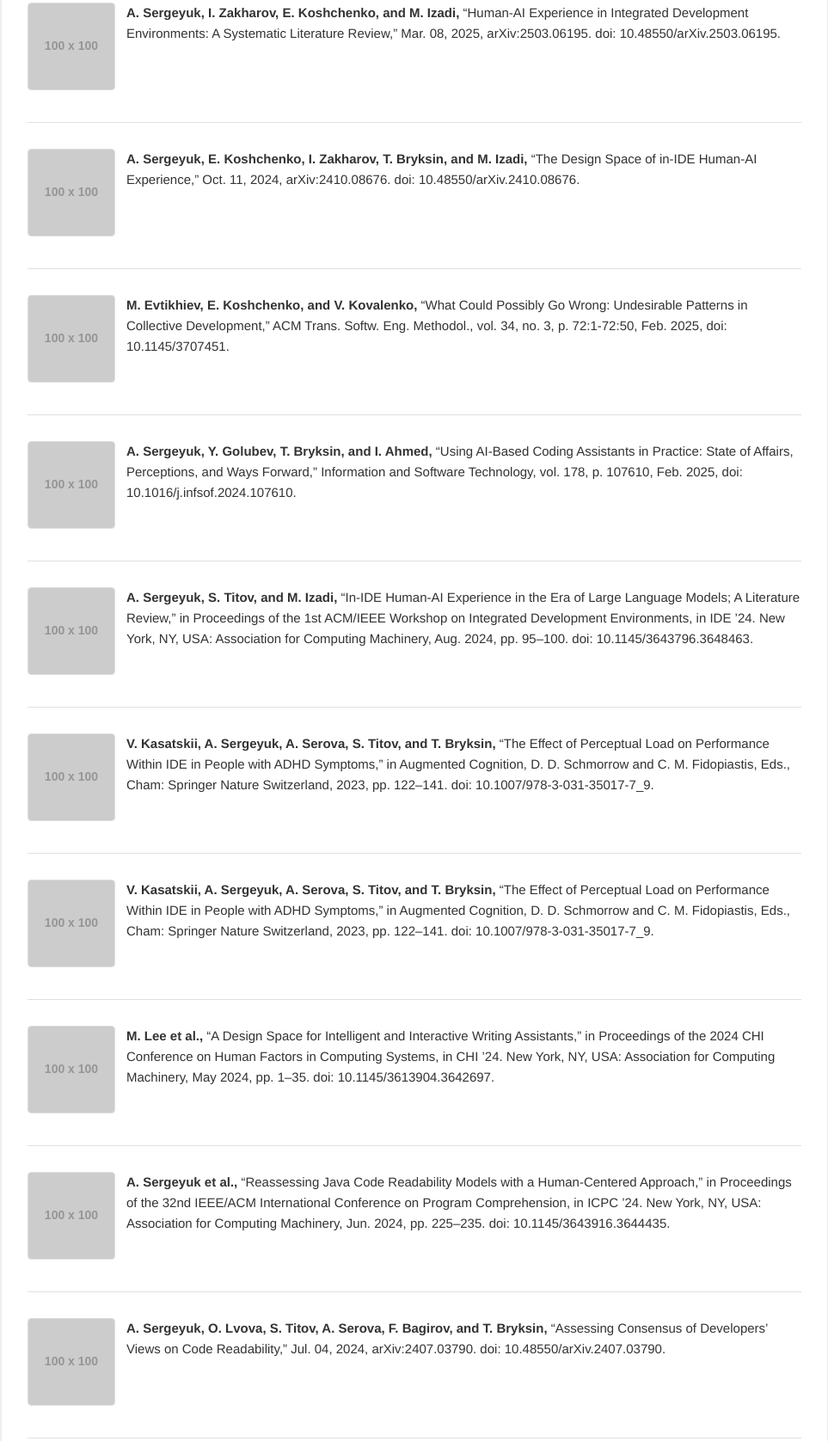
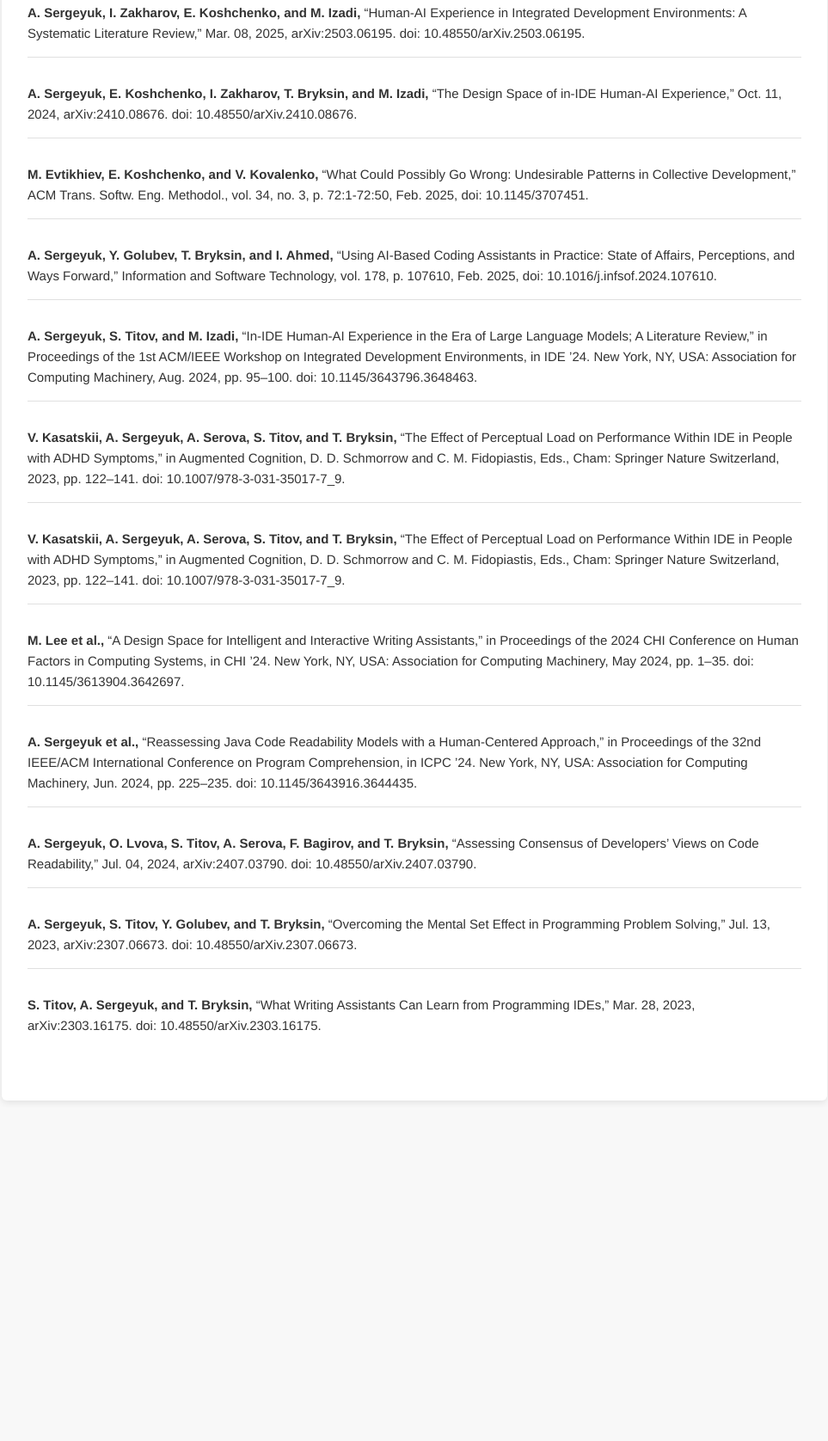
Before and after one commit to iliazaharov/HAX-JB, a website: page publications.html in a window 1280 px wide. Shown: the part 171-1847 px from the top of the page at 86% size, without its empty margins (158-1121 px from the left). After the commit the page ends 1459 px from the top, so only its background shows below. Drawn offline with nearby package versions, Linux system fonts and the light colour scheme; placeholder pictures from the web are drawn by us.

Commit message:
All files commit

```diff
--- a/publications.html
+++ b/publications.html
@@ -78,9 +78,6 @@
   </nav>
   <!-- Publication 1 -->
   <div class="publication">
-    <div class="pub-figure">
-      <img src="https://via.placeholder.com/100" alt="Figure Placeholder">
-    </div>
     <div class="pub-text">
       <p><strong>A. Sergeyuk, I. Zakharov, E. Koshchenko, and M. Izadi,</strong> “Human-AI Experience in Integrated Development Environments: A Systematic Literature Review,” Mar. 08, 2025, arXiv:2503.06195. doi: 10.48550/arXiv.2503.06195.</p>
     </div>
@@ -88,9 +85,6 @@
 
   <!-- Publication 2 -->
   <div class="publication">
-    <div class="pub-figure">
-      <img src="https://via.placeholder.com/100" alt="Figure Placeholder">
-    </div>
     <div class="pub-text">
       <p><strong>A. Sergeyuk, E. Koshchenko, I. Zakharov, T. Bryksin, and M. Izadi,</strong> “The Design Space of in-IDE Human-AI Experience,” Oct. 11, 2024, arXiv:2410.08676. doi: 10.48550/arXiv.2410.08676.</p>
     </div>
@@ -98,9 +92,6 @@
 
   <!-- Publication 3 -->
   <div class="publication">
-    <div class="pub-figure">
-      <img src="https://via.placeholder.com/100" alt="Figure Placeholder">
-    </div>
     <div class="pub-text">
       <p><strong>M. Evtikhiev, E. Koshchenko, and V. Kovalenko,</strong> “What Could Possibly Go Wrong: Undesirable Patterns in Collective Development,” ACM Trans. Softw. Eng. Methodol., vol. 34, no. 3, p. 72:1-72:50, Feb. 2025, doi: 10.1145/3707451.</p>
     </div>
@@ -108,9 +99,6 @@
 
   <!-- Publication 4 -->
   <div class="publication">
-    <div class="pub-figure">
-      <img src="https://via.placeholder.com/100" alt="Figure Placeholder">
-    </div>
     <div class="pub-text">
       <p><strong>A. Sergeyuk, Y. Golubev, T. Bryksin, and I. Ahmed,</strong> “Using AI-Based Coding Assistants in Practice: State of Affairs, Perceptions, and Ways Forward,” Information and Software Technology, vol. 178, p. 107610, Feb. 2025, doi: 10.1016/j.infsof.2024.107610.</p>
     </div>
@@ -118,9 +106,6 @@
 
   <!-- Publication 5 -->
   <div class="publication">
-    <div class="pub-figure">
-      <img src="https://via.placeholder.com/100" alt="Figure Placeholder">
-    </div>
     <div class="pub-text">
       <p><strong>A. Sergeyuk, S. Titov, and M. Izadi,</strong> “In-IDE Human-AI Experience in the Era of Large Language Models; A Literature Review,” in Proceedings of the 1st ACM/IEEE Workshop on Integrated Development Environments, in IDE ’24. New York, NY, USA: Association for Computing Machinery, Aug. 2024, pp. 95–100. doi: 10.1145/3643796.3648463.</p>
     </div>
@@ -128,9 +113,6 @@
 
   <!-- Publication 6 -->
   <div class="publication">
-    <div class="pub-figure">
-      <img src="https://via.placeholder.com/100" alt="Figure Placeholder">
-    </div>
     <div class="pub-text">
       <p><strong>V. Kasatskii, A. Sergeyuk, A. Serova, S. Titov, and T. Bryksin,</strong> “The Effect of Perceptual Load on Performance Within IDE in People with ADHD Symptoms,” in Augmented Cognition, D. D. Schmorrow and C. M. Fidopiastis, Eds., Cham: Springer Nature Switzerland, 2023, pp. 122–141. doi: 10.1007/978-3-031-35017-7_9.</p>
     </div>
@@ -138,9 +120,6 @@
 
   <!-- Publication 7 (duplicate as given) -->
   <div class="publication">
-    <div class="pub-figure">
-      <img src="https://via.placeholder.com/100" alt="Figure Placeholder">
-    </div>
     <div class="pub-text">
       <p><strong>V. Kasatskii, A. Sergeyuk, A. Serova, S. Titov, and T. Bryksin,</strong> “The Effect of Perceptual Load on Performance Within IDE in People with ADHD Symptoms,” in Augmented Cognition, D. D. Schmorrow and C. M. Fidopiastis, Eds., Cham: Springer Nature Switzerland, 2023, pp. 122–141. doi: 10.1007/978-3-031-35017-7_9.</p>
     </div>
@@ -148,9 +127,6 @@
 
   <!-- Publication 8 -->
   <div class="publication">
-    <div class="pub-figure">
-      <img src="https://via.placeholder.com/100" alt="Figure Placeholder">
-    </div>
     <div class="pub-text">
       <p><strong>M. Lee et al.,</strong> “A Design Space for Intelligent and Interactive Writing Assistants,” in Proceedings of the 2024 CHI Conference on Human Factors in Computing Systems, in CHI ’24. New York, NY, USA: Association for Computing Machinery, May 2024, pp. 1–35. doi: 10.1145/3613904.3642697.</p>
     </div>
@@ -158,9 +134,6 @@
 
   <!-- Publication 9 -->
   <div class="publication">
-    <div class="pub-figure">
-      <img src="https://via.placeholder.com/100" alt="Figure Placeholder">
-    </div>
     <div class="pub-text">
       <p><strong>A. Sergeyuk et al.,</strong> “Reassessing Java Code Readability Models with a Human-Centered Approach,” in Proceedings of the 32nd IEEE/ACM International Conference on Program Comprehension, in ICPC ’24. New York, NY, USA: Association for Computing Machinery, Jun. 2024, pp. 225–235. doi: 10.1145/3643916.3644435.</p>
     </div>
@@ -168,9 +141,6 @@
 
   <!-- Publication 10 -->
   <div class="publication">
-    <div class="pub-figure">
-      <img src="https://via.placeholder.com/100" alt="Figure Placeholder">
-    </div>
     <div class="pub-text">
       <p><strong>A. Sergeyuk, O. Lvova, S. Titov, A. Serova, F. Bagirov, and T. Bryksin,</strong> “Assessing Consensus of Developers’ Views on Code Readability,” Jul. 04, 2024, arXiv:2407.03790. doi: 10.48550/arXiv.2407.03790.</p>
     </div>
@@ -178,9 +148,6 @@
 
   <!-- Publication 11 -->
   <div class="publication">
-    <div class="pub-figure">
-      <img src="https://via.placeholder.com/100" alt="Figure Placeholder">
-    </div>
     <div class="pub-text">
       <p><strong>A. Sergeyuk, S. Titov, Y. Golubev, and T. Bryksin,</strong> “Overcoming the Mental Set Effect in Programming Problem Solving,” Jul. 13, 2023, arXiv:2307.06673. doi: 10.48550/arXiv.2307.06673.</p>
     </div>
@@ -188,9 +155,6 @@
 
   <!-- Publication 12 -->
   <div class="publication">
-    <div class="pub-figure">
-      <img src="https://via.placeholder.com/100" alt="Figure Placeholder">
-    </div>
     <div class="pub-text">
       <p><strong>S. Titov, A. Sergeyuk, and T. Bryksin,</strong> “What Writing Assistants Can Learn from Programming IDEs,” Mar. 28, 2023, arXiv:2303.16175. doi: 10.48550/arXiv.2303.16175.</p>
     </div>
```
